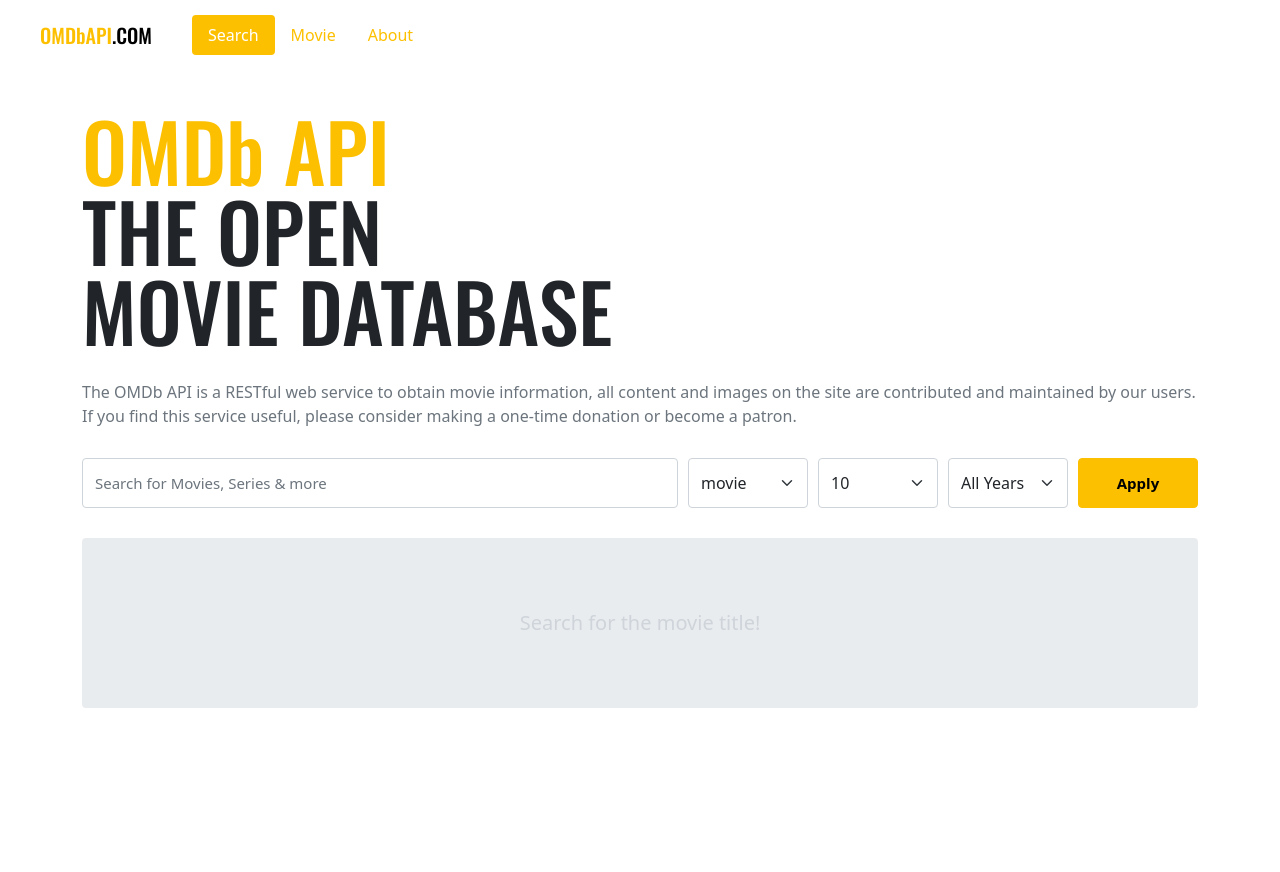
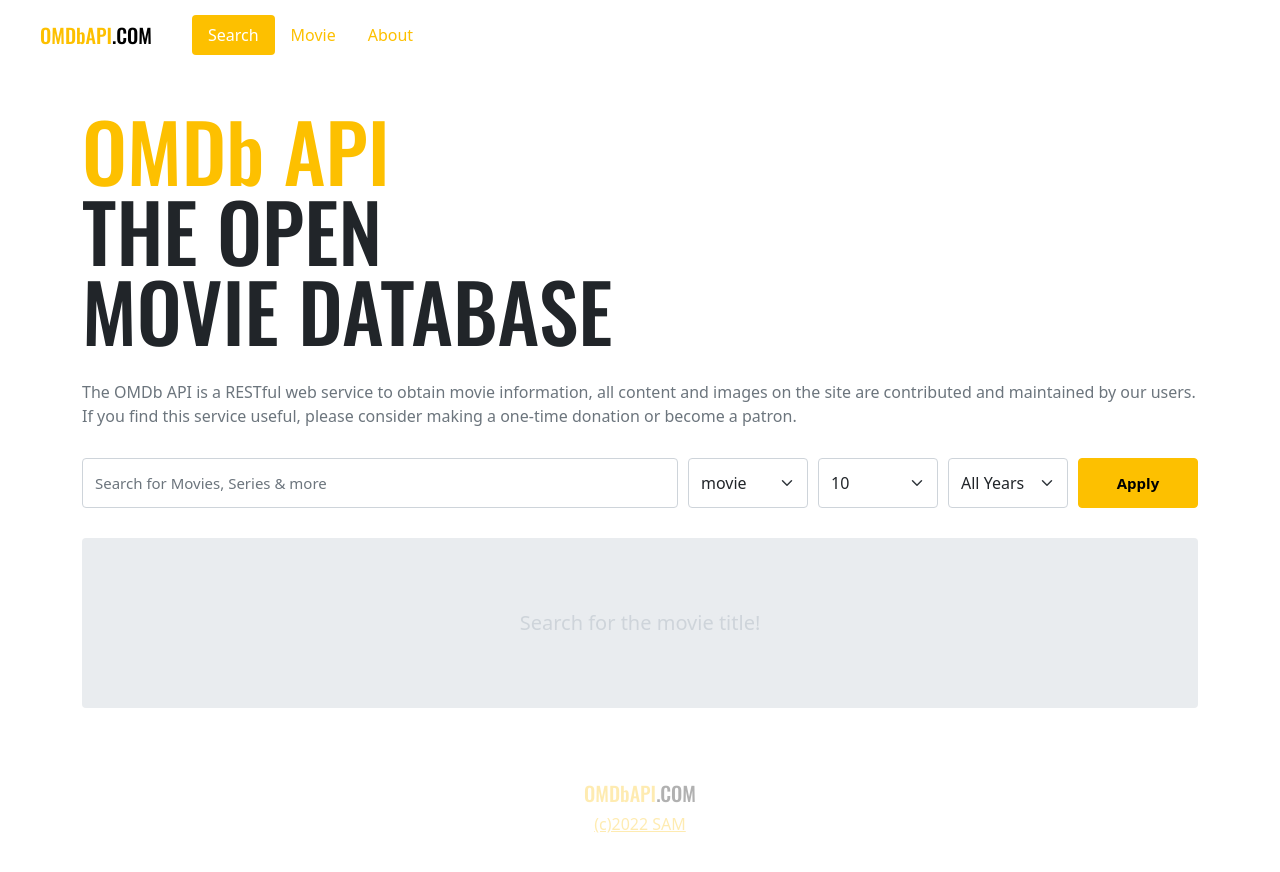
Before and after one commit to sammitako/vue3-search-movie, a Vue app: page / in a window 1280 px wide. Shown: the top 872 px of the page. Before the commit the page ends 800 px from the top, so only its background shows below. Built offline with nearby package versions, Linux system fonts and the light colour scheme.

Commit message:
Feat: added footer component

```diff
--- a/src/App.vue
+++ b/src/App.vue
@@ -1,12 +1,15 @@
 <template>
   <Header />
   <RouterView />
+  <Footer />
 </template>
 <script>
 import Header from "~/components/Header";
+import Footer from "~/components/Footer";
 export default {
   components: {
     Header,
+    Footer,
   },
 };
 </script>
--- /dev/null
+++ b/src/components/Footer.vue
@@ -0,0 +1,29 @@
+<template>
+  <footer>
+    <Logo />
+    <a href="https://github.com/sammitako" target="_blank">
+      (c){{ new Date().getFullYear() }} SAM
+    </a>
+  </footer>
+</template>
+
+<script>
+import Logo from "~/components/Logo";
+export default {
+  components: {
+    Logo,
+  },
+};
+</script>
+
+<style lang="scss" scoped>
+footer {
+  padding: 70px 0;
+  text-align: center;
+  opacity: 0.3;
+  .logo {
+    display: block;
+    margin-bottom: 4px;
+  }
+}
+</style>
```
